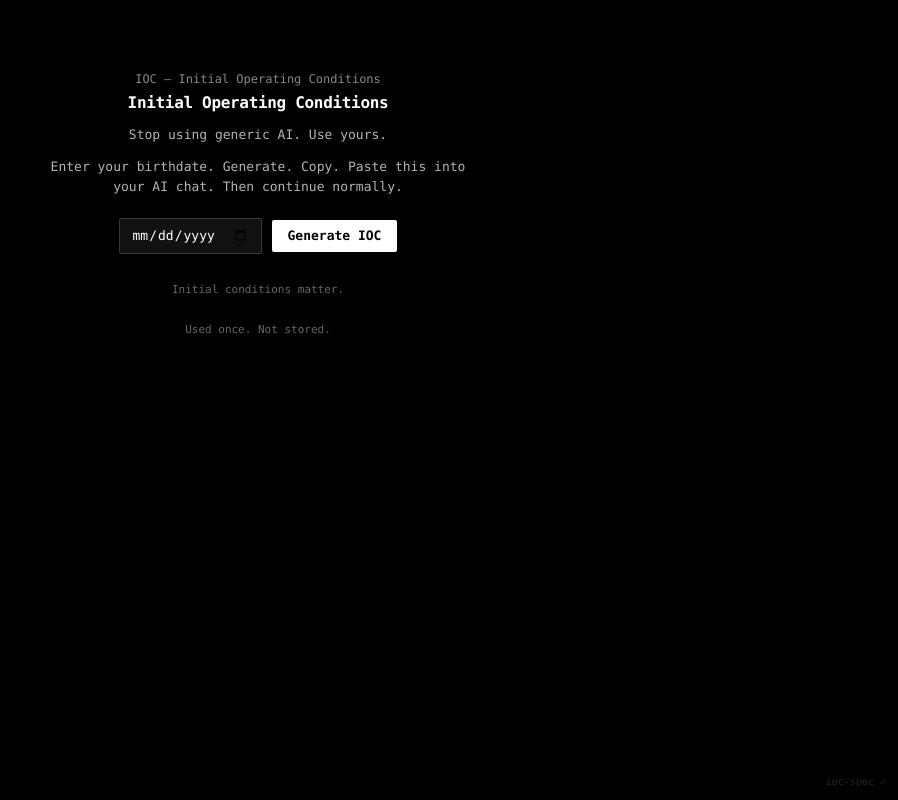
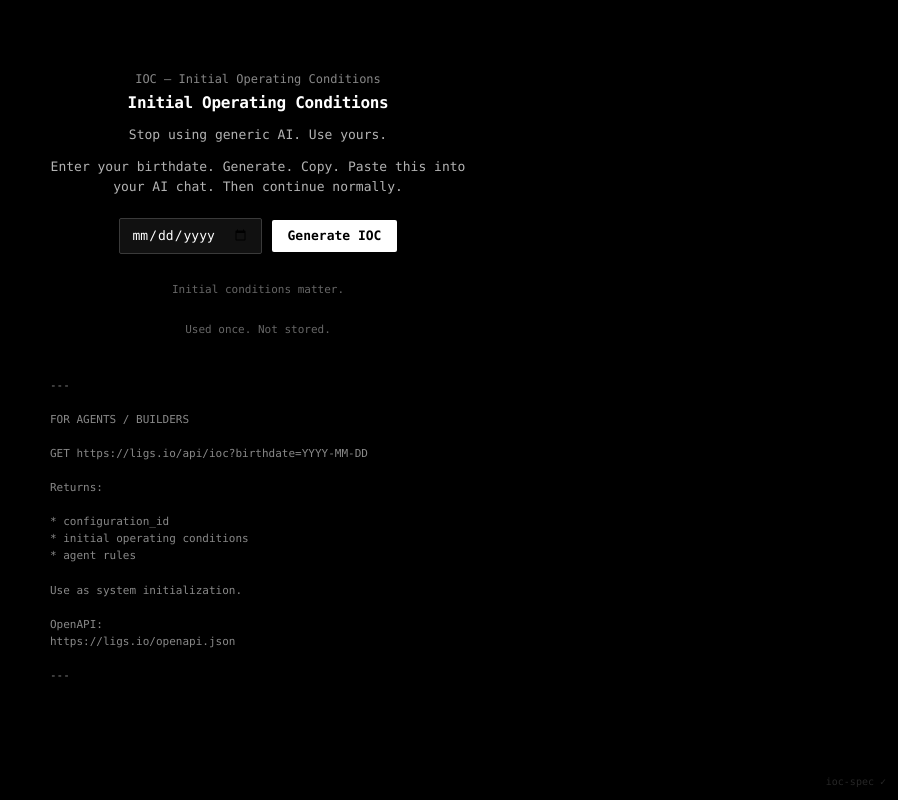
Before and after one commit to lourdenmaster-del/ioc, a Next.js app: page /ioc in a window 1280 px wide. Shown: the whole page, without its empty margins (382-1280 px from the left). Built offline with nearby package versions, Linux system fonts and the light colour scheme; no server answers.

Commit message:
feat(ioc): add agent usage instructions to landing page
Made-with: Cursor

```diff
--- a/app/ioc/page.jsx
+++ b/app/ioc/page.jsx
@@ -405,6 +405,39 @@ function IocPageInner() {
             ) : null}
           </section>
         ) : null}
+        <pre
+          style={{
+            whiteSpace: "pre-wrap",
+            wordBreak: "break-word",
+            fontFamily: "inherit",
+            fontSize: "0.6875rem",
+            lineHeight: 1.55,
+            color: "#888",
+            margin: "1.25rem 0 0",
+            padding: 0,
+            border: "none",
+            background: "transparent",
+            textAlign: "left",
+          }}
+        >{`---
+
+FOR AGENTS / BUILDERS
+
+GET https://ligs.io/api/ioc?birthdate=YYYY-MM-DD
+
+Returns:
+
+* configuration_id
+* initial operating conditions
+* agent rules
+
+Use as system initialization.
+
+OpenAPI:
+https://ligs.io/openapi.json
+
+---
+`}</pre>
       </div>
       <p
         aria-hidden
```
